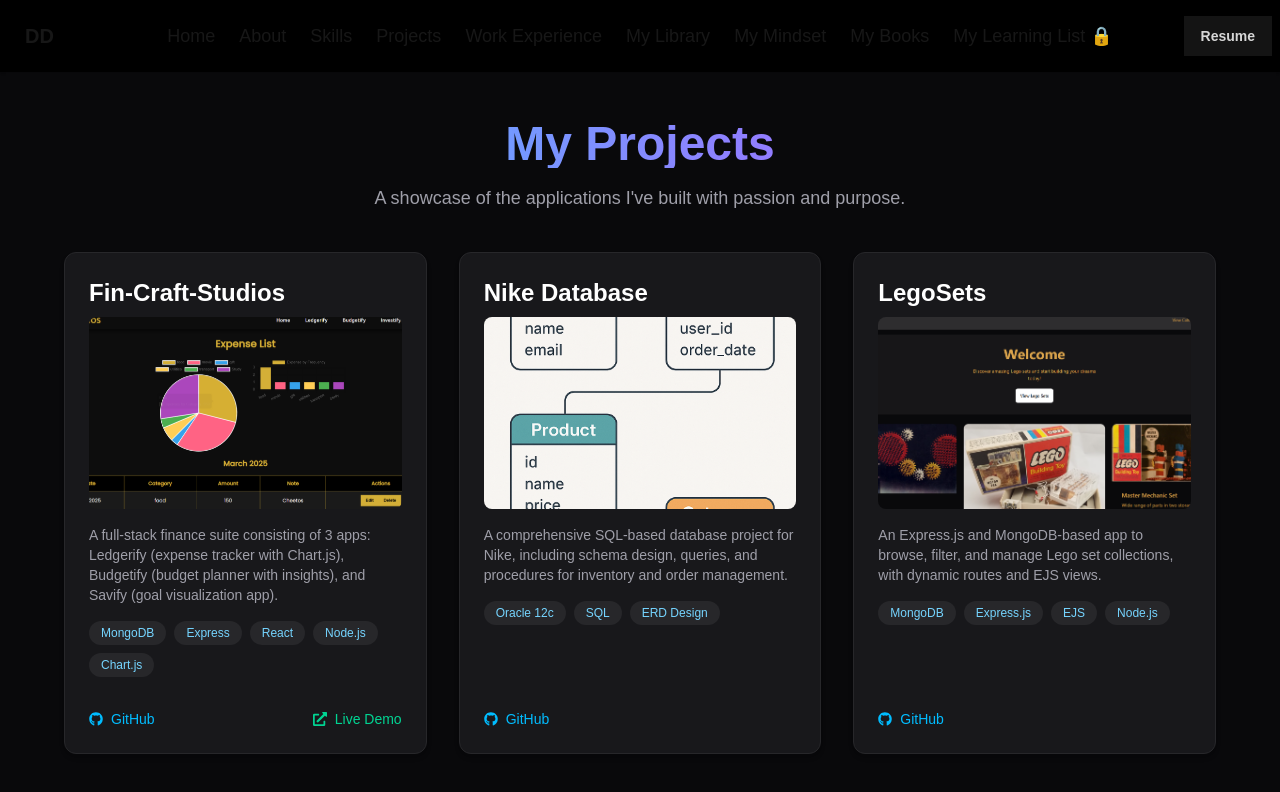
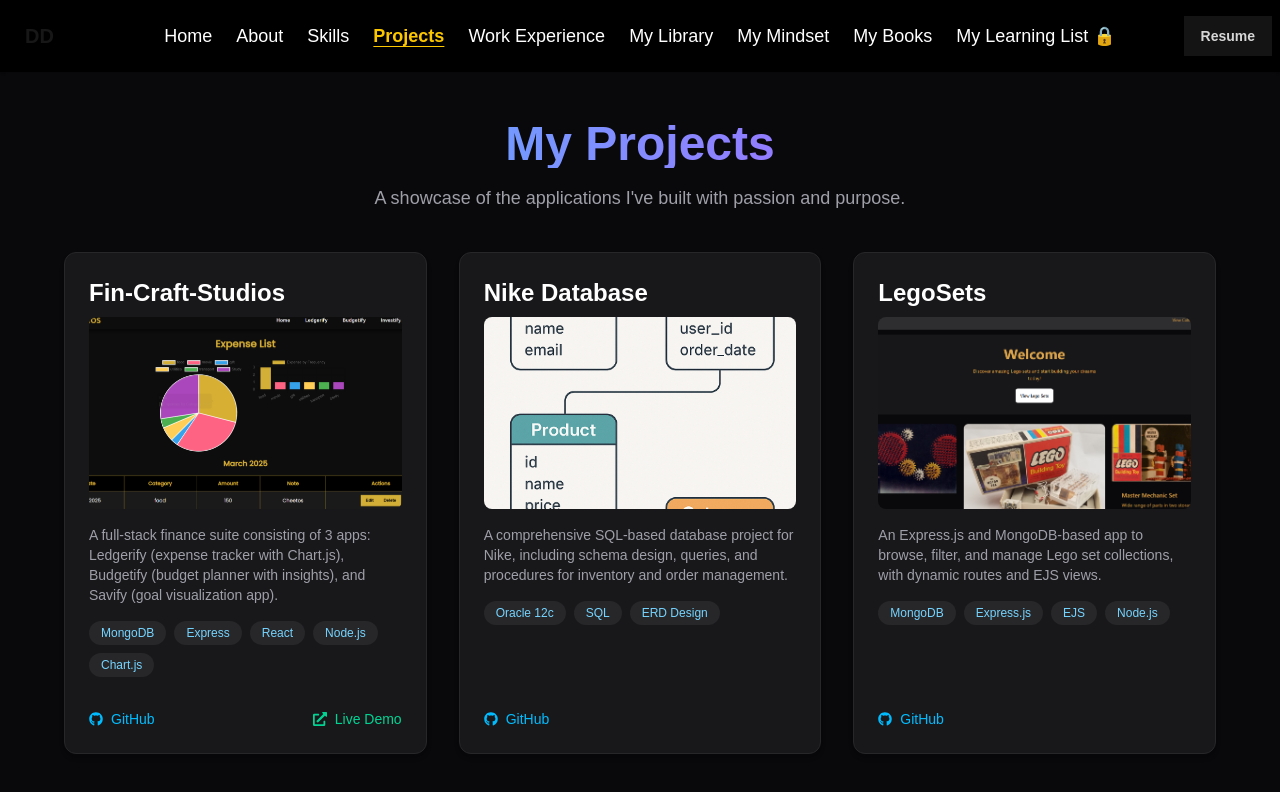
Before and after one commit to divyanshu-dugar/divyanshu-dugar-portfolio, a Next.js app: page /projects in a window 1280 px wide. Shown: the top 792 px of the page. Built offline with nearby package versions, Linux system fonts and the light colour scheme.

Commit message:
tried to add active elements

```diff
--- a/components/navbar.jsx
+++ b/components/navbar.jsx
@@ -1,6 +1,28 @@
+"use client";
+
 import Link from "next/link";
+import { usePathname } from "next/navigation";
 
 export default function Navbar() {
+  const pathname = usePathname();
+
+  const isActive = (path) =>
+    pathname === path
+      ? "text-yellow-400 font-semibold underline underline-offset-4"
+      : "text-white";
+
+  const navLinks = [
+    { href: "/", text: "Home" },
+    { href: "/about", text: "About" },
+    { href: "/skills", text: "Skills" },
+    { href: "/projects", text: "Projects" },
+    { href: "/work-experience", text: "Work Experience" },
+    { href: "/my-library", text: "My Library" },
+    { href: "/my-mindset", text: "My Mindset" },
+    { href: "/my-books", text: "My Books" },
+    { href: "/", text: "My Learning List 🔒" },
+  ];
+
   return (
     <div className="navbar bg-base-100 shadow-sm">
       <div className="navbar-start">
@@ -25,31 +47,29 @@
             tabIndex={0}
             className="menu menu-sm dropdown-content bg-base-100 rounded-box z-1 mt-3 w-52 p-2 shadow font-bold"
           >
-            <li><Link href="/">Home</Link></li>
-            <li><Link href="/about">About</Link></li>
-            <li><Link href="/skills">Skills</Link></li>
-            <li><Link href="/projects">Projects</Link></li>
-            <li><Link href="/work-experience">Work Experience</Link></li>
-            <li><Link href="/my-library">My Library</Link></li>
-            <li><Link href="/my-mindset">My Mindset</Link></li>
-            <li><Link href="/my-books">My Books</Link></li>
-            <li><Link href="/">My Learning List 🔒</Link></li>
+            {navLinks.map((link) => (
+              <li key={link.text}>
+                <Link href={link.href} className={isActive(link.href)}>
+                  {link.text}
+                </Link>
+              </li>
+            ))}
           </ul>
         </div>
-        <Link href="/" className="btn btn-ghost text-xl">DD</Link>
+        <Link href="/" className="btn btn-ghost text-xl">
+          DD
+        </Link>
       </div>
 
       <div className="navbar-center hidden lg:flex">
-        <ul className="menu menu-horizontal px-1 font-normal font-size-l text-lg">
-          <li><Link href="/">Home</Link></li>
-          <li><Link href="/about">About</Link></li>
-          <li><Link href="/skills">Skills</Link></li>
-          <li><Link href="/projects">Projects</Link></li>
-          <li><Link href="/work-experience">Work Experience</Link></li>
-          <li><Link href="/my-library">My Library</Link></li>
-          <li><Link href="/my-mindset">My Mindset</Link></li>
-          <li><Link href="/my-books">My Books</Link></li>
-          <li><Link href="/">My Learning List 🔒</Link></li>
+        <ul className="menu menu-horizontal px-1 font-normal text-lg">
+          {navLinks.map((link) => (
+            <li key={link.text}>
+              <Link href={link.href} className={isActive(link.href)}>
+                {link.text}
+              </Link>
+            </li>
+          ))}
         </ul>
       </div>
 
```
